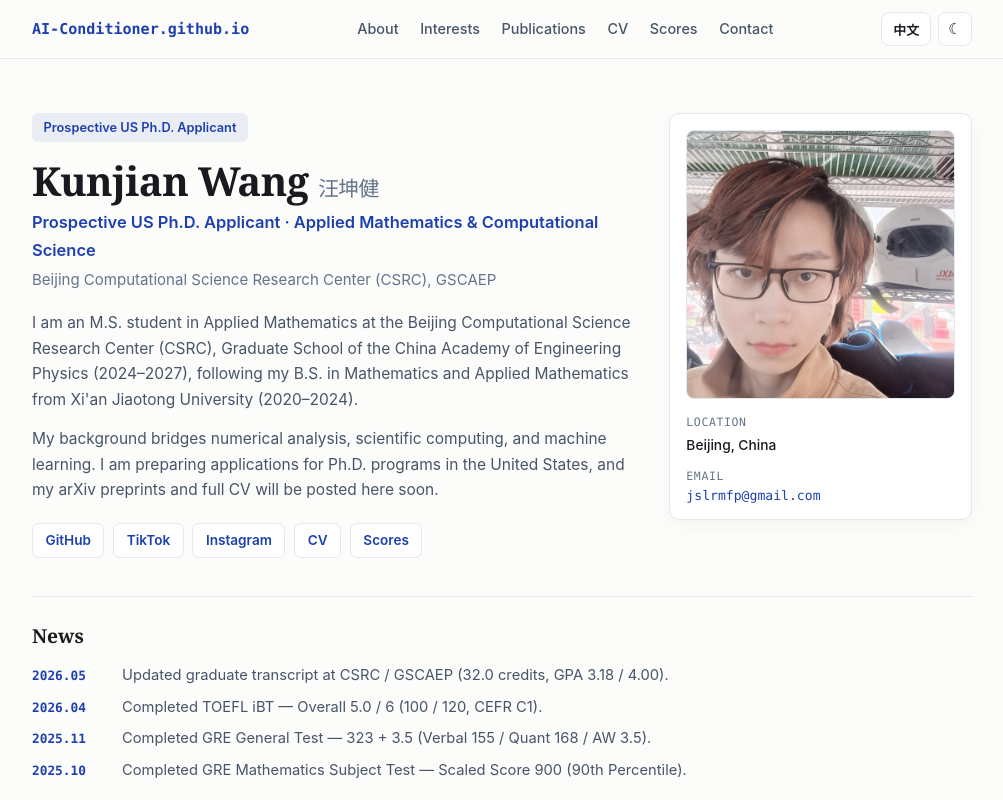
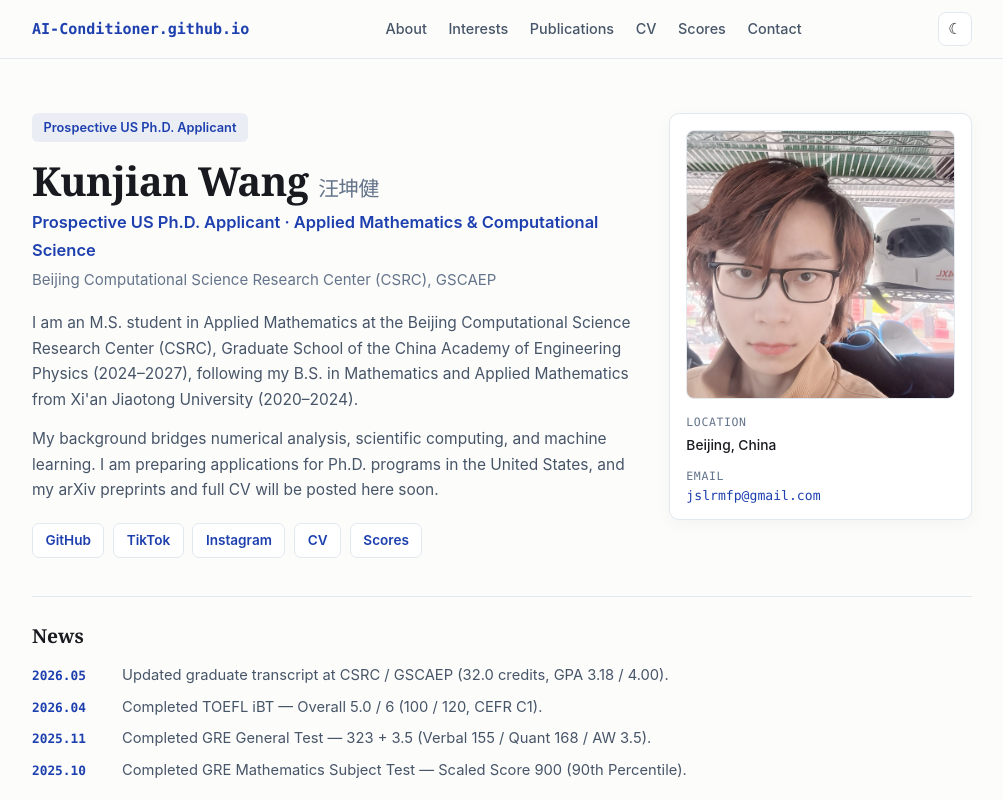
Before and after one commit to AI-Conditioner/AI-Conditioner.github.io, a plain HTML site: page index.html in a window 1280 px wide. Shown: the top 800 px of the page, without its empty margins (138-1141 px from the left). Drawn offline with Linux system fonts and the light colour scheme.

Commit message:
Remove language toggle from index.html
Removed language toggle button from header actions.

```diff
--- a/index.html
+++ b/index.html
@@ -34,7 +34,6 @@
       </nav>
 
       <div class="header-actions">
-        <button type="button" class="lang-btn" id="lang-toggle" aria-label="Switch UI language">中文</button>
         <button type="button" class="icon-btn" id="theme-toggle" aria-label="Toggle color theme" title="Toggle color theme">
           <span id="theme-icon" aria-hidden="true"></span>
         </button>
```
